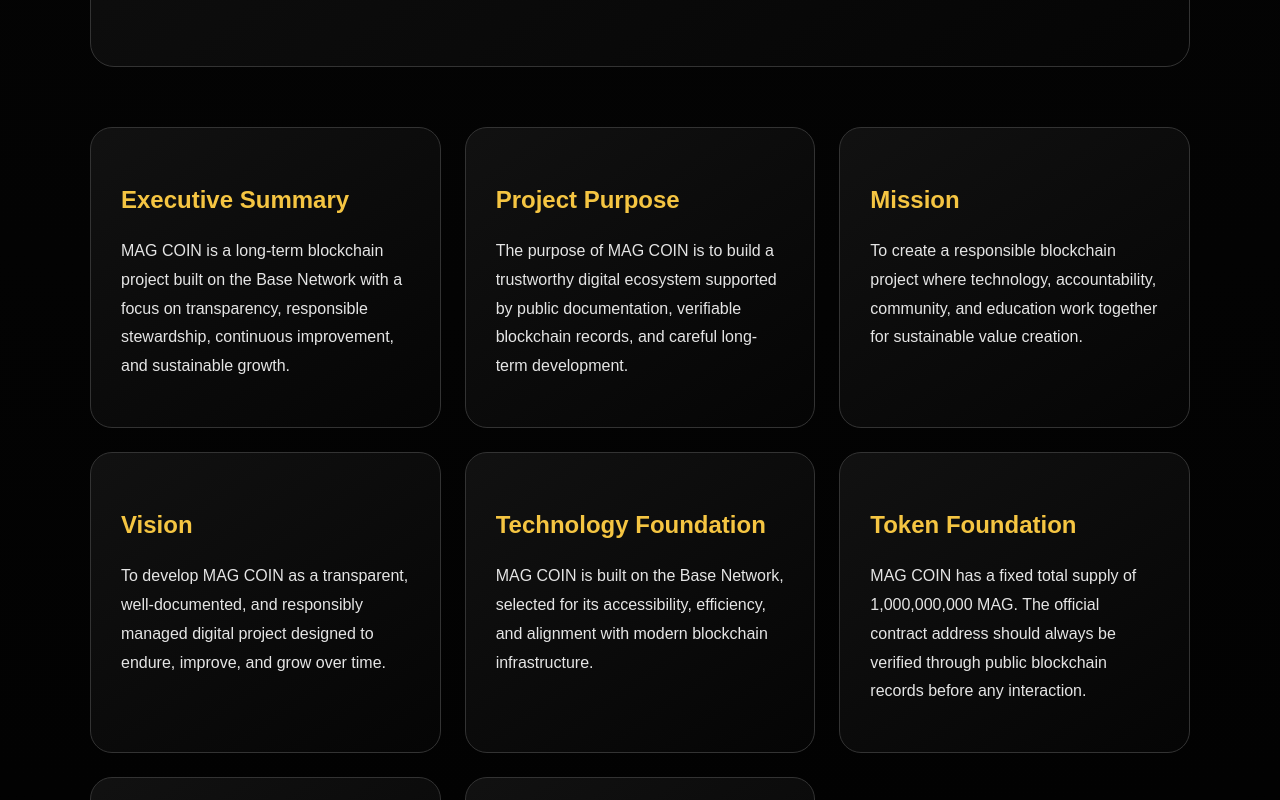
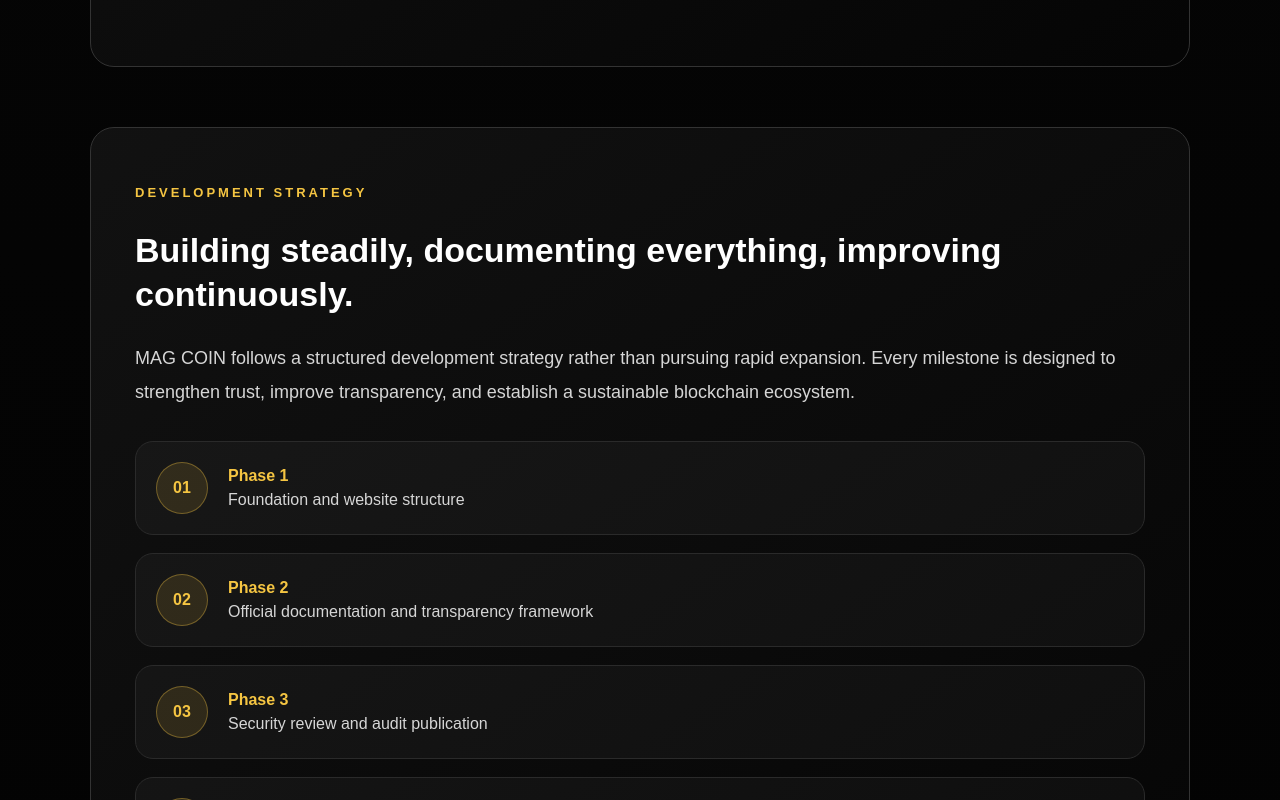
Before and after one commit to MAGZOWN/mag-coin-website, a Next.js app: page /whitepaper in a window 1280 px wide. Shown: the part 3000-3800 px from the top of the page. Built offline with nearby package versions, Linux system fonts and the light colour scheme.

Commit message:
Add Development Strategy to Whitepaper

```diff
--- a/app/whitepaper/page.tsx
+++ b/app/whitepaper/page.tsx
@@ -8,6 +8,7 @@ import ExecutiveSummary from "../components/ExecutiveSummary";
 import ProjectPhilosophy from "../components/ProjectPhilosophy";
 import Governance from "../components/Governance";
 import TokenFoundation from "../components/TokenFoundation";
+import DevelopmentStrategy from "../components/DevelopmentStrategy";
 import WhitepaperSections from "../components/WhitepaperSections";
 import RiskDisclosure from "../components/RiskDisclosure";
 import WhitepaperConclusion from "../components/WhitepaperConclusion";
@@ -28,6 +29,8 @@ export default function Whitepaper() {
           <Governance />
 
           <TokenFoundation />
+
+          <DevelopmentStrategy />
 
           <WhitepaperSections />
 
```
